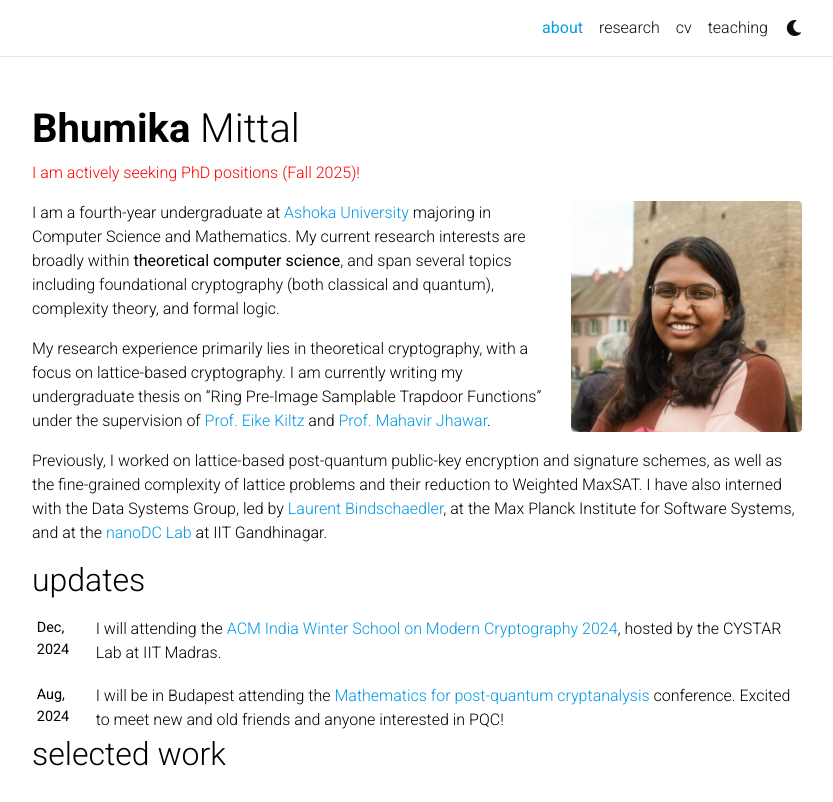
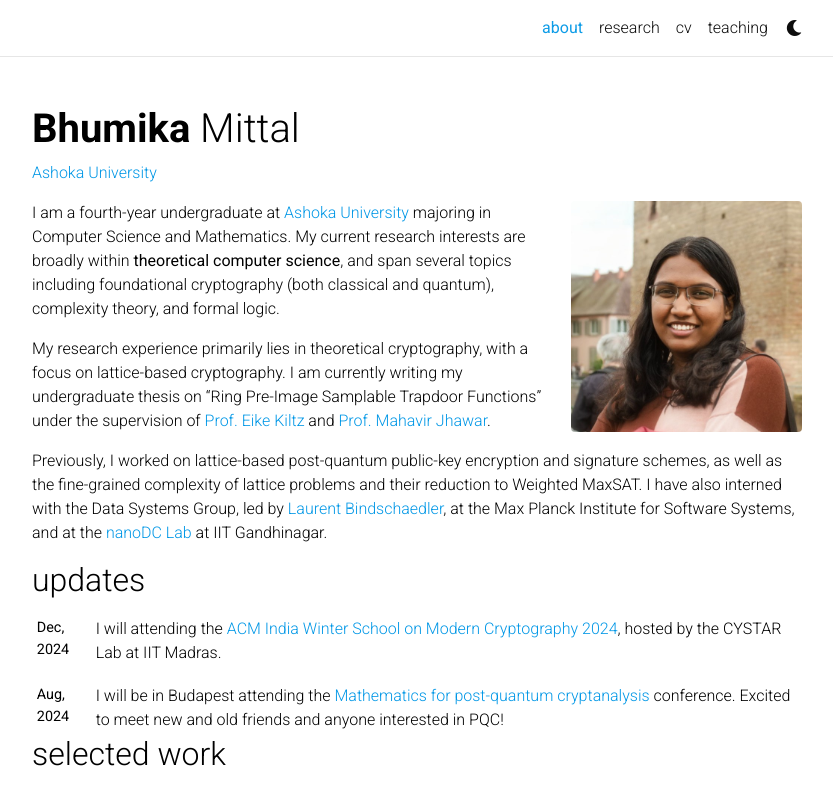
Before and after one commit to bhumikamittal7/bhumikamittal7.github.io, a Jekyll site: the page built from _pages/about.md, in a window 1280 px wide and 1172 px high, cut to the strip 0-802 px from the top of the window. Shown: the whole strip, without its empty margins (223-1056 px from the left). Built offline with Jekyll 4.4.1, drawn with Linux system fonts in a browser that asks for light colours; comment, search, counter and statistics services are not loaded; a style sheet for code colours, icons or effects is not loaded.

Commit message:
Update about.md

```diff
--- a/_pages/about.md
+++ b/_pages/about.md
@@ -2,7 +2,7 @@
 layout: about
 title: about
 permalink: /
-subtitle: "<span style='color: red;'>I am actively seeking PhD positions (Fall 2025)!</span>" #<a href='https://www.ashoka.edu.in/'>Ashoka University</a>
+subtitle: "<a href='https://www.ashoka.edu.in/'>Ashoka University</a>" #"<span style='color: red;'>I am actively seeking PhD positions (Fall 2025)!</span>"
 
 profile:
   align: right
```
